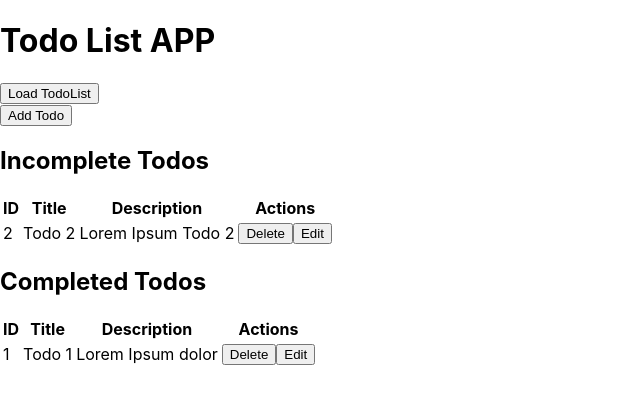
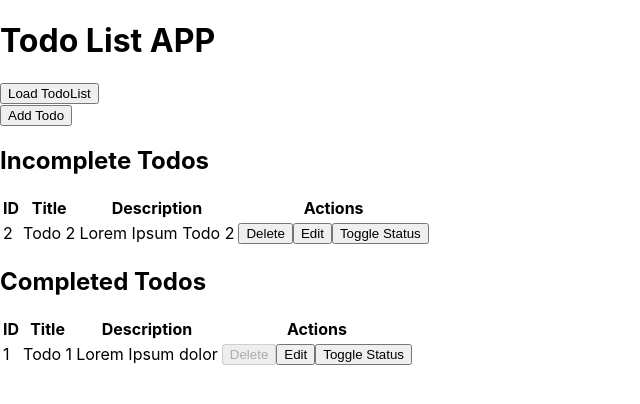
Before and after one commit to mfaridzia/explore-todo-toolkit, a React (Create React App) app: page / in a window 1280 px wide. Shown: the top 404 px of the page, without its empty margins (0-640 px from the left). Built offline with nearby package versions, Linux system fonts and the light colour scheme.

Commit message:
feat: implement toggle status

```diff
--- a/src/components/Table.jsx
+++ b/src/components/Table.jsx
@@ -1,7 +1,7 @@
 import React from "react";
 import { Link } from "react-router-dom";
 
-export default function Table({todos, handleDeleteTodo}) {
+export default function Table({todos, handleDeleteTodo, toggleStatus}) {
   return (
     <table className="">
       <thead>
@@ -19,12 +19,19 @@ export default function Table({todos, handleDeleteTodo}) {
             <td>{todo.title}</td>
             <td>{todo.description}</td>
             <td>
-              <button onClick={() => handleDeleteTodo(todo.id)}>
+              <button
+                disabled={todo.status === 1}
+                title={todo.status === 1 ? 'cannot be deleted!' : null}
+                onClick={() => handleDeleteTodo(todo.id)}
+              >
                 Delete
               </button>
               <Link to={`/edit-todo/${todo.id}`}>
                 <button>Edit</button>
               </Link>
+              <button onClick={() => toggleStatus(todo.id)}>
+                Toggle Status
+              </button>
             </td>
           </tr>
         ))}
--- a/src/components/TodoList.jsx
+++ b/src/components/TodoList.jsx
@@ -1,7 +1,7 @@
 import React from "react";
 import { Link } from "react-router-dom";
 import { useDispatch, useSelector } from "react-redux";
-import { deleteTodo } from "../reducers/todoSlice";
+import { deleteTodo, toggleStatus } from "../reducers/todoSlice";
 import TableTodo from "./Table";
 
 export default function TodoList() {
@@ -23,6 +23,10 @@ export default function TodoList() {
     dispatch(deleteTodo({ id }));
   };
 
+  const handleToggle = (id) => {
+    dispatch(toggleStatus({ id }));
+  }
+
   return (
     <div className="">
       <div className="">
@@ -43,12 +47,14 @@ export default function TodoList() {
         <TableTodo
           todos={incompleteTodos}
           handleDeleteTodo={handleDeleteTodo}
+          toggleStatus={handleToggle}
         />
 
         <h2> Completed Todos </h2>
         <TableTodo
           todos={completedTodos}
           handleDeleteTodo={handleDeleteTodo}
+          toggleStatus={handleToggle}
         />
       </div>
     </div>
--- a/src/reducers/todoSlice.js
+++ b/src/reducers/todoSlice.js
@@ -21,6 +21,13 @@ const todoSlice = createSlice({
         existingTodo.createdAt = createdAt
       }
     },
+    toggleStatus(state, action) {
+      const { id } = action.payload;
+      const existingTodo = state.find((todo) => todo.id === id);
+      if (existingTodo) {
+        existingTodo.status = existingTodo.status === 1 ? 0 : 1;
+      }
+    },
     deleteTodo(state, action) {
       const { id } = action.payload;
       const existingTodo = state.find((todo) => todo.id === id);
@@ -31,6 +38,6 @@ const todoSlice = createSlice({
   },
 });
 
-export const { addNewTodo, updateTodo, deleteTodo } = todoSlice.actions;
+export const { addNewTodo, updateTodo, deleteTodo, toggleStatus } = todoSlice.actions;
 
 export default todoSlice.reducer;
```
